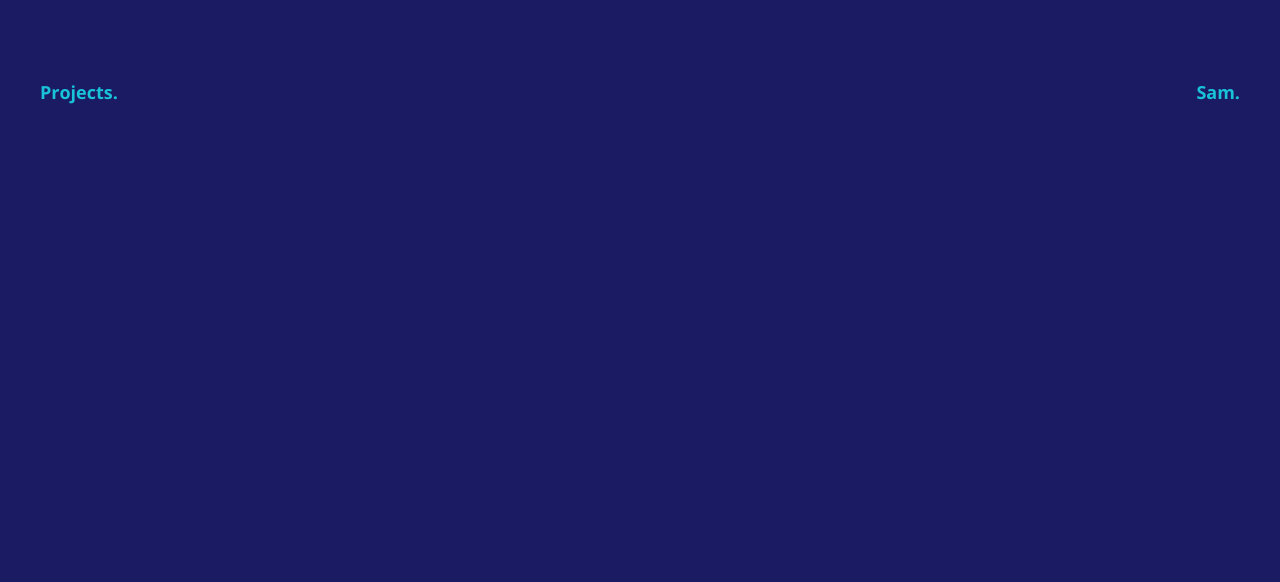
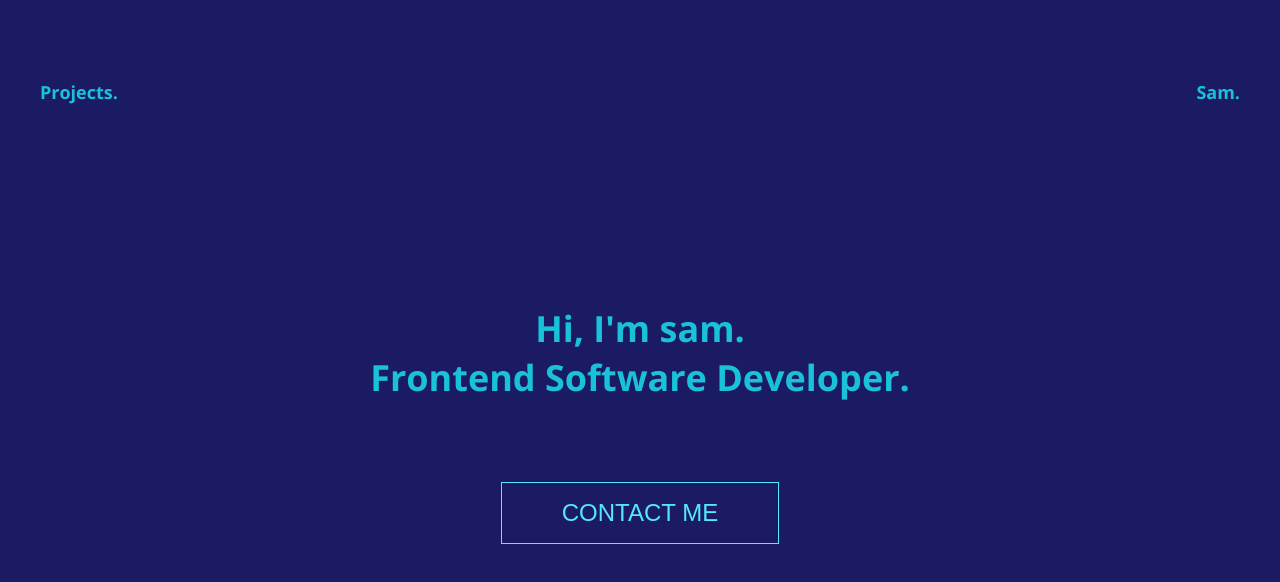
Before and after one commit to samudraarq/personalwebsite, a React (Create React App) app: page / in a window 1280 px wide. Shown: the top 582 px of the page. Built offline with nearby package versions, Linux system fonts and the light colour scheme.

Commit message:
header and button

```diff
--- a/src/App.js
+++ b/src/App.js
@@ -1,9 +1,11 @@
+import Header from "./components/Header/Header";
 import Navbar from "./components/Navbar/Navbar";
 
 function App() {
   return (
     <div>
       <Navbar />
+      <Header />
     </div>
   );
 }
--- /dev/null
+++ b/src/components/Header/Header.js
@@ -0,0 +1,18 @@
+import Button from "../UI/Button";
+import styles from "./Header.module.css";
+
+const Header = () => {
+  return (
+    <div className={styles.container}>
+      <div className={styles.title}>
+        <h1>Hi, I'm sam.</h1>
+        <h1>Frontend Software Developer.</h1>
+      </div>
+      <div className={styles.btn}>
+        <Button>Contact Me</Button>
+      </div>
+    </div>
+  );
+};
+
+export default Header;
--- /dev/null
+++ b/src/components/Header/Header.module.css
@@ -0,0 +1,12 @@
+.title h1 {
+  font-size: 3.6rem;
+}
+
+.container {
+  margin-top: 20rem;
+  text-align: center;
+}
+
+.btn {
+  margin-top: 8rem;
+}
--- /dev/null
+++ b/src/components/UI/Button.js
@@ -0,0 +1,7 @@
+import styles from "./Button.module.css";
+
+const Button = ({ children }) => {
+  return <button className={styles.button}>{children}</button>;
+};
+
+export default Button;
--- /dev/null
+++ b/src/components/UI/Button.module.css
@@ -0,0 +1,11 @@
+.button {
+  border: 1px solid #54e8f9;
+  background-color: transparent;
+  color: #54e8f9;
+  font-weight: 400;
+  font-size: 2.4rem;
+  font-style: inherit;
+  text-transform: uppercase;
+  padding: 1.6rem 6rem;
+  cursor: pointer;
+}
```
Also changed, not shown: 1 other file (tests, documents, lock files or other folders).
